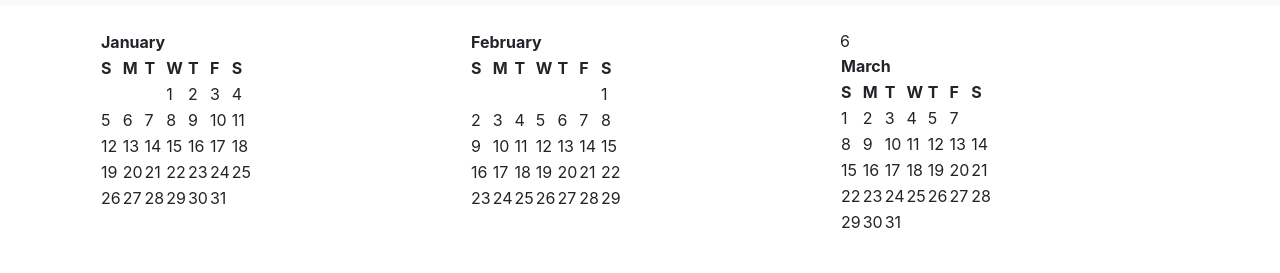
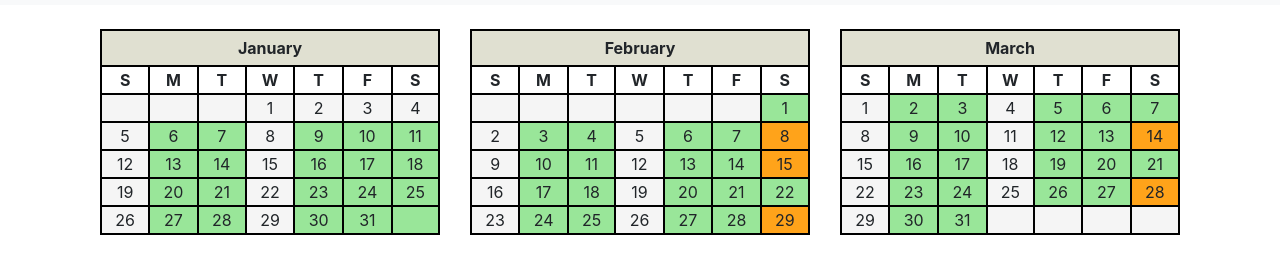
Before and after one commit to jao6693/CS50x_homepage, a plain HTML site: page calendar.html in a window 1280 px wide. Shown: the part 53-326 px from the top of the page. Drawn offline with nearby package versions, Linux system fonts and the light colour scheme.

Commit message:
add compliance fixes

```diff
--- a/calendar.html
+++ b/calendar.html
@@ -2,7 +2,7 @@
 
 <html lang="en">
   <head>
-    <title>Yonkers homepage</title>
+    <title>Calendar</title>
     <link rel="stylesheet" href="https://stackpath.bootstrapcdn.com/bootstrap/4.1.3/css/bootstrap.min.css" >
     <link rel="stylesheet" href="styles.css" >
   </head>
@@ -19,9 +19,9 @@
       <div class="container">
         <div class="row">
           <div class="col-md-4">
-            <table>
+            <table id="january" class="month">
               <tr>
-                <th colspan="7">January</td>
+                <th class="th-month" colspan="7">January</th>
               </tr>
               <tr>
                 <th scope="col">S</th>
@@ -80,9 +80,9 @@
             </table>
           </div>
           <div class="col-md-4">
-            <table>
+            <table id="february" class="month">
               <tr>
-                <th colspan="7">February</td>
+                <th class="th-month" colspan="7">February</th>
               </tr>
               <tr>
                 <th scope="col">S</th>
@@ -141,9 +141,9 @@
             </table>
           </div>
           <div class="col-md-4">
-            <table>
+            <table id="march" class="month">
               <tr>
-                <th colspan="7">March</td>
+                <th class="th-month" colspan="7">March</th>
               </tr>
               <tr>
                 <th scope="col">S</th>
@@ -160,7 +160,7 @@
                 <td class="cal-1-race">3</td>
                 <td class="cal-no-race">4</td>
                 <td class="cal-1-race">5</td>
-                <tf class="cal-1-race">6</td>
+                <td class="cal-1-race">6</td>
                 <td class="cal-1-race">7</td>
               </tr>
               <tr>
--- a/styles.css
+++ b/styles.css
@@ -0,0 +1,42 @@
+/* homepage */
+
+/* horseracing */
+#h2-guide {
+  font-size: xx-large;
+  font-style: italic;
+  font-weight: bold;
+}
+
+/* drivers */
+
+/* calendar */
+table, th, td {
+  border: 2px solid black;
+  text-align: center;
+}
+
+th {
+  background-color: white;
+}
+
+.month {
+  width: 100%;
+}
+
+.th-month {
+  padding-top: 5px;
+  padding-bottom: 5px;
+  background-color: #E0E0D1;
+}
+
+.cal-no-race {
+  background-color: #F5F5F5;
+}
+
+.cal-1-race {
+  background-color: #99E699;
+}
+
+.cal-2-race {
+  background-color: #FFA31A;
+}
```
Also changed, not shown: drivers.html (+14 -10 lines), horseracing.html (+9 -6 lines).
